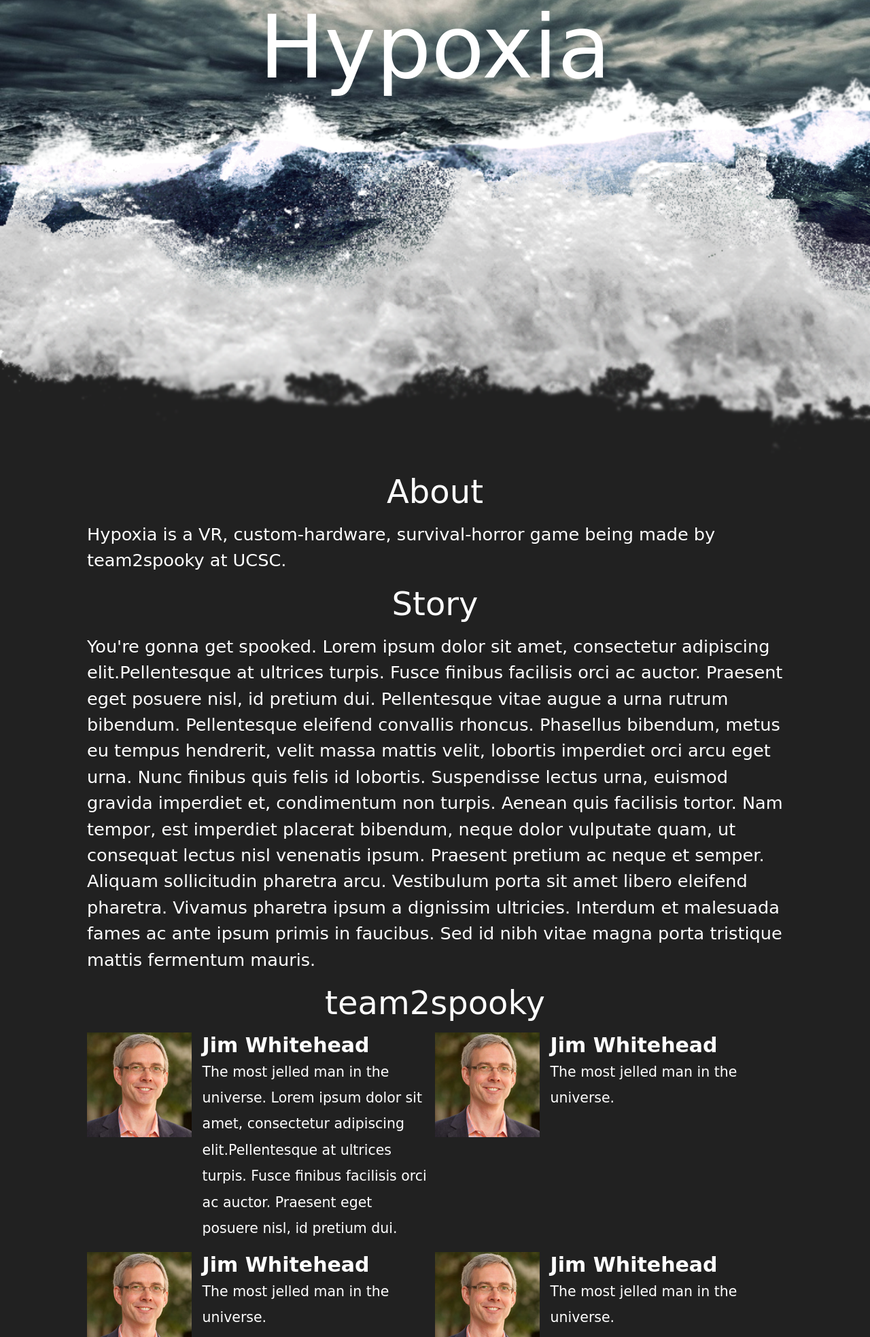
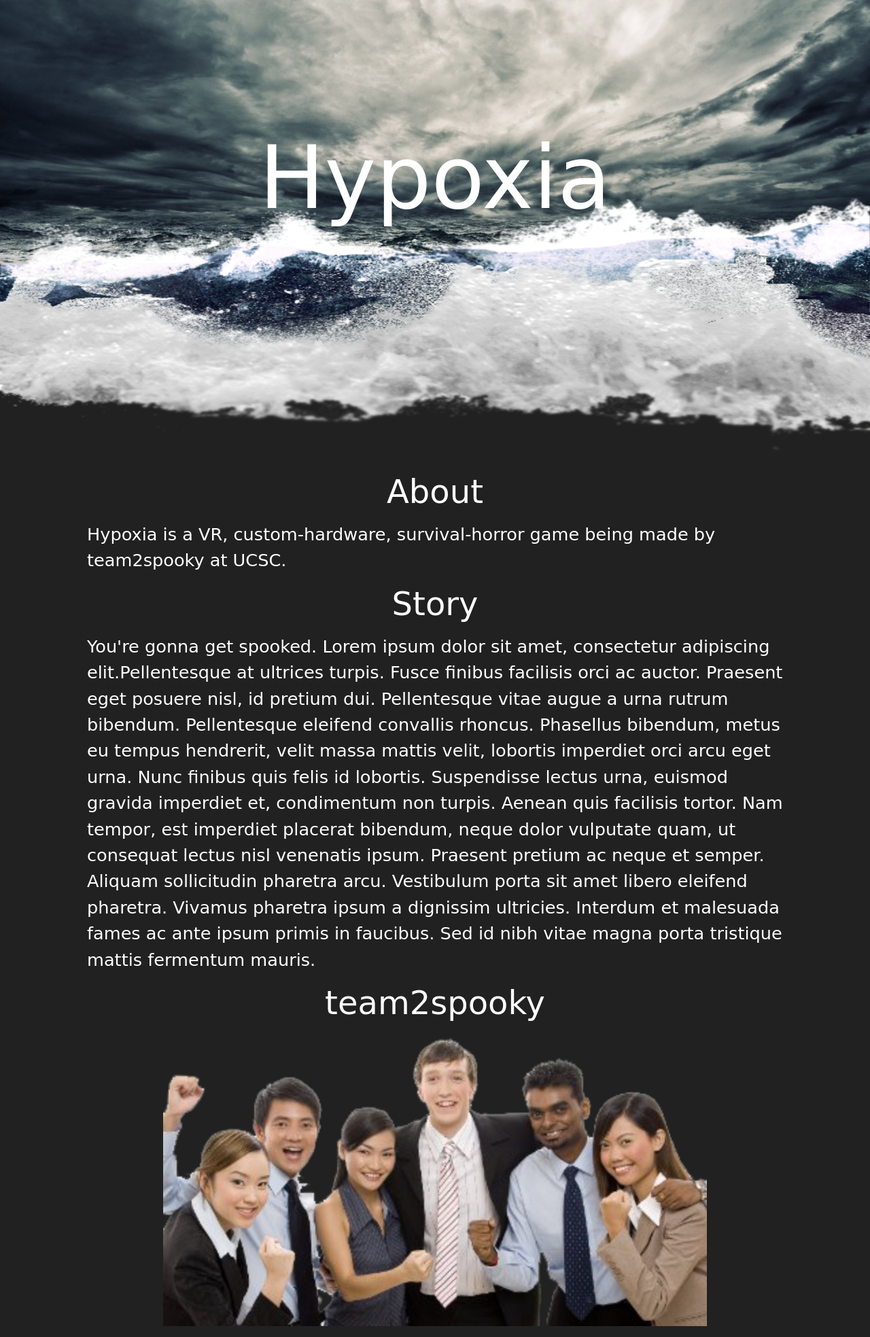
Before and after one commit to team2spooky/HTTPoxia, a plain HTML site: page index.html in a window 1280 px wide. Shown: the part 133-2100 px from the top of the page at 68% size. Drawn offline with Linux system fonts and the light colour scheme; a script that the page names is missing; a web font is replaced by a local one.

Commit message:
Update Parallax
- Updated parallax layers
- Added team photo

```diff
--- a/index.html
+++ b/index.html
@@ -14,7 +14,7 @@
   <div id='splash'>
     <div class='layer-bg layer' data-depth='0.10' data-type='parallax'></div>
     <div class='layer-1 layer' data-depth='0.20' data-type='parallax'>Hypoxia</div>
-    <!-- <div class='layer-2 layer' data-depth='0.50' data-type='parallax'></div> -->
+    <div class='layer-2 layer' data-depth='0.50' data-type='parallax'></div>
     <div class='layer-3 layer' data-depth='0.50' data-type='parallax'></div>
     <div class='layer-overlay layer' data-depth='0.85' data-type='parallax'></div>
     <div class='layer-4 layer' data-depth='1.00' data-type='parallax'></div>
@@ -52,13 +52,18 @@
           </div>
         </div>
         <div class='row'>
+          <div class='col-12 team-photo'>
+            <img src="./images/team2spooky.png"></img>
+          </div>
+        </div>
+        <div class='row'>
           <div class='col-6 member-container'>
             <div class='headshot'>
               <img src="./images/headshot.png"></img>
             </div>
             <div class="member-bio">
-              <h1>Jim Whitehead</h1>
-              The most jelled man in the universe. Lorem ipsum dolor sit amet, consectetur adipiscing elit.Pellentesque at ultrices turpis. Fusce finibus facilisis orci ac auctor. Praesent eget posuere nisl, id pretium dui.
+              <p><h1>Jim Whitehead</h1>
+              The most jelled man in the universe. Lorem ipsum dolor sit amet, consectetur adipiscing elit.Pellentesque at ultrices turpis. Fusce finibus facilisis orci ac auctor. Praesent eget posuere nisl, id pretium dui.</p>
             </div>
           </div>
           <div class='col-6 member-container'>
--- a/style.css
+++ b/style.css
@@ -1,4 +1,5 @@
-/**{outline: 1px solid red}*/
+/* Debug Stuff */
+/*{outline: 1px solid red}*/
 
 body {
   padding: 0;
@@ -88,6 +89,14 @@ h1 {
   font-size: 1.6em;
   line-height: 150%;
 }
+.team-photo {
+  text-align: center;
+  margin-bottom: 16px;
+}
+.team-photo img {
+  width: 100%;
+  max-width: 800px
+}
 .member-container {
   margin-bottom: 16px;
 }
@@ -111,11 +120,12 @@ h1 {
   width: 65%;
   float: left;
   padding: 0 0 0 16px;
-  font-size: .8em;
+  font-size: 18px;
+  /*outline: 1px solid red;*/
 }
 
 .social-media-icons {
-  margin: auto;
+  margin: 0 0 16px 0;
   text-align: center;
 
 }
@@ -132,21 +142,20 @@ h1 {
 }
 
 
-/*
- *********************
- *                   *
- * Parallax CSS Code *
- *                   *
- *********************
- */
+/****************
+ *              *
+ * Parallax CSS *
+ *              *
+ ****************/
 
 
 #splash, .layer {
-  min-height: 800px;
+  height: 100vh;
 }
 
 .layer-bg {
-  background-image: url("./images/wave-bg.jpg");
+  background-image: url("./images/wave_bg.jpg");
+   background-size: cover;
 }
 
 .layer-1 {
@@ -155,23 +164,21 @@ h1 {
   font-size: 8rem;
   color: #fff;
   text-align: center;
-  margin-top: 10%;
+  margin-top: 40vh;
 }
 
 .layer-2 {
-  background-image: url("./images/wave-top.png");
-  background-size: 100% 40%;
-  /*background-position: 0 35%;*/
+
 }
 
 .layer-3 {
-  background-image: url("./images/wave-bot.png");
-  background-size: 100% 40%;
-  background-position: 0 50%;
+  background-image: url("./images/wave_bot.png");
+  background-size: 100% 30%;
+  background-position: 0 75%;
 }
 
 .layer-4 {
-  background-image: url("./images/wave-wash.png");
-  background-size: 100% 60%;
+  background-image: url("./images/wave_wash.png");
+  background-size: 100% 40vh;
   background-position: bottom;
 }
```
Also changed, not shown: images/stormy_sky.jpg (added), images/team2spooky.png (added), images/wave_bg.jpg (renamed from images/wave-bg.jpg), images/wave_bot.png (renamed from images/wave-bot.png), images/wave_top.png (renamed from images/wave-top.png), images/wave_wash.png (renamed from images/wave-wash.png), 1 other file.
